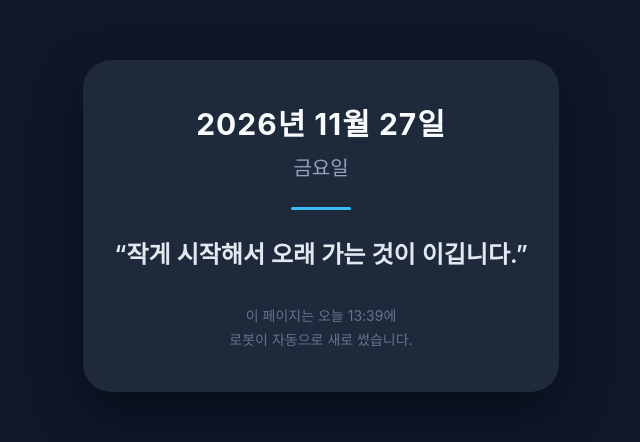
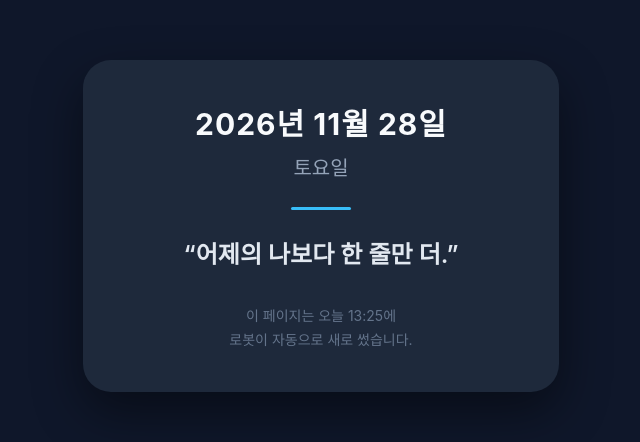
Before and after one commit to cheon-bosik/myinto2, a plain HTML site: page today.html in a window 1280 px wide. Shown: the part 174-616 px from the top of the page, without its empty margins (319-959 px from the left). Drawn offline with Linux system fonts and the light colour scheme.

Commit message:
자동 갱신: 2026-11-28 13:25

```diff
--- a/today.html
+++ b/today.html
@@ -19,11 +19,11 @@
 </head>
 <body>
 <div class="card">
-  <div class="date">2026년 11월 27일</div>
-  <div class="day">금요일</div>
+  <div class="date">2026년 11월 28일</div>
+  <div class="day">토요일</div>
   <div class="line"></div>
-  <div class="quote">&ldquo;작게 시작해서 오래 가는 것이 이깁니다.&rdquo;</div>
-  <div class="foot">이 페이지는 오늘 13:39에<br>로봇이 자동으로 새로 썼습니다.</div>
+  <div class="quote">&ldquo;어제의 나보다 한 줄만 더.&rdquo;</div>
+  <div class="foot">이 페이지는 오늘 13:25에<br>로봇이 자동으로 새로 썼습니다.</div>
 </div>
 </body>
 </html>
```
